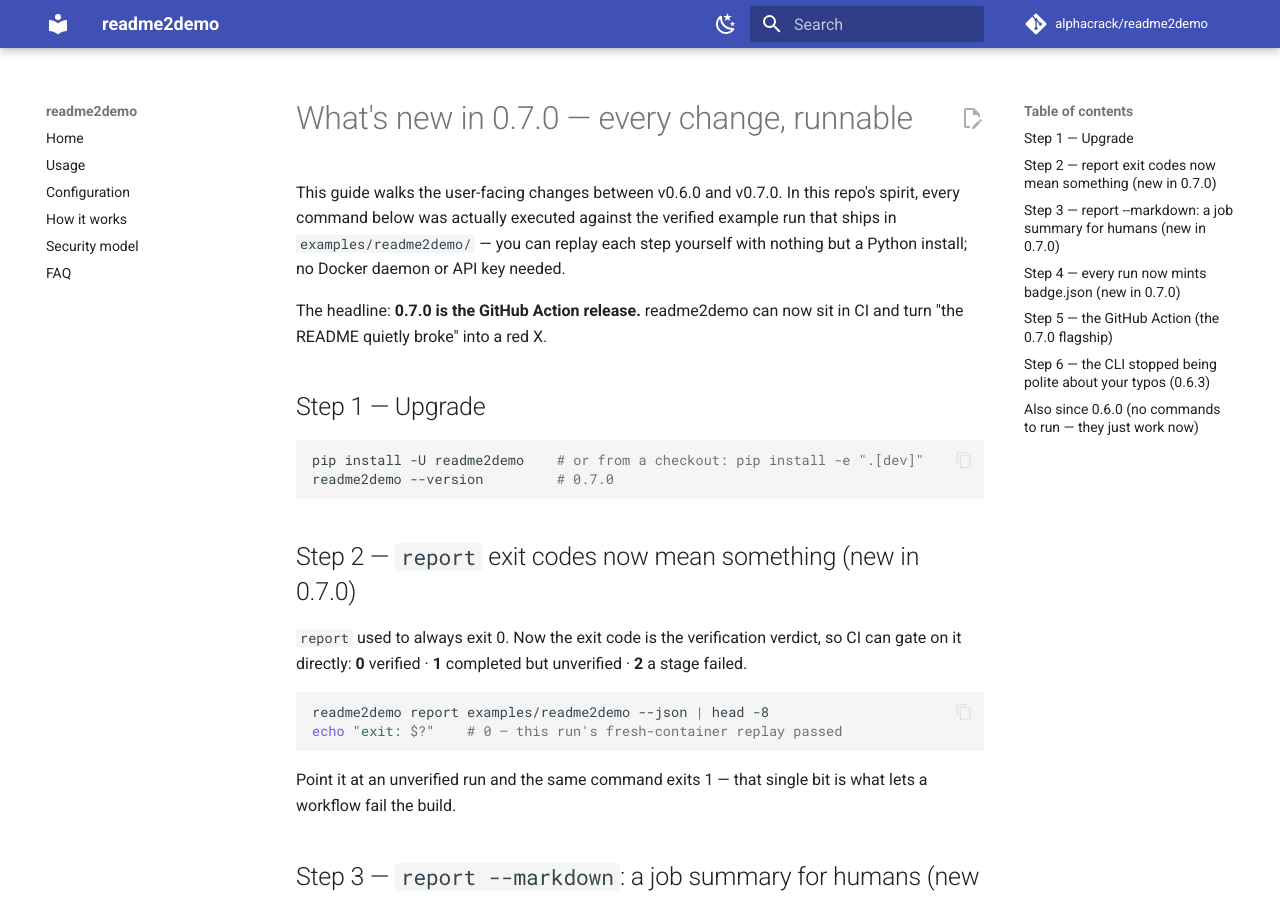
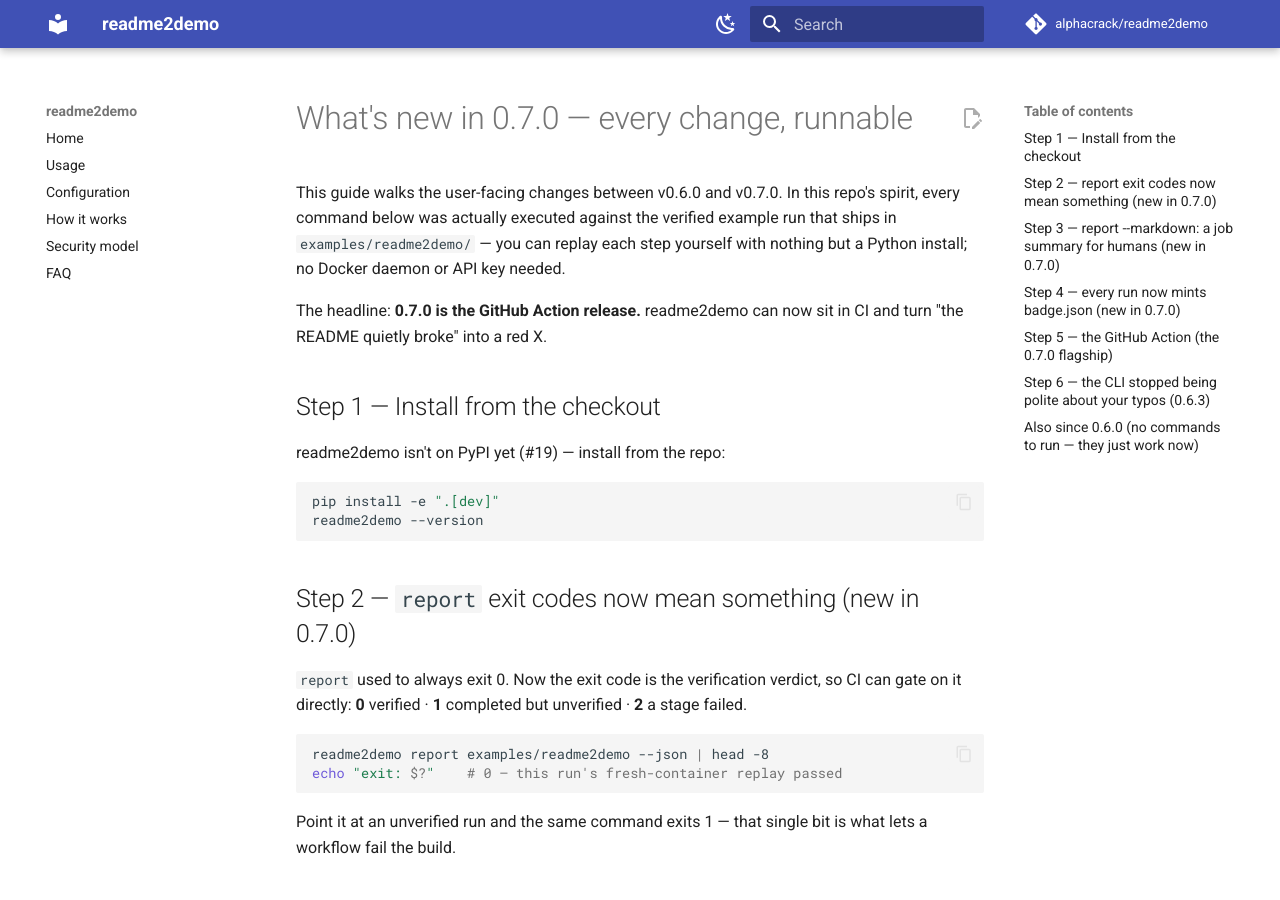
Before and after one commit to alphacrack/readme2demo, an MkDocs documentation site: the page built from docs/whats-new-0.7.0.md, in a window 1280 px wide and 900 px high. Built offline with MkDocs 1.6.1 and Material for MkDocs 9.7.7, drawn with Linux system fonts in a browser that asks for light colours; comment, search, counter and statistics services are not loaded.

Commit message:
docs: whats-new step 1 installs from the checkout (not on PyPI yet, #19)
Guide mode executes every step verbatim in the sandbox; 'pip install -U
readme2demo' would fail there (or fetch a name-squatted package).

Co-Authored-By: Claude Fable 5 <noreply@anthropic.com>

````diff
--- a/docs/whats-new-0.7.0.md
+++ b/docs/whats-new-0.7.0.md
@@ -14,11 +14,13 @@ yourself with nothing but a Python install; no Docker daemon or API key needed.
 The headline: **0.7.0 is the GitHub Action release.** readme2demo can now sit
 in CI and turn "the README quietly broke" into a red X.
 
-## Step 1 — Upgrade
+## Step 1 — Install from the checkout
+
+readme2demo isn't on PyPI yet (#19) — install from the repo:
 
 ```bash
-pip install -U readme2demo    # or from a checkout: pip install -e ".[dev]"
-readme2demo --version         # 0.7.0
+pip install -e ".[dev]"
+readme2demo --version
 ```
 
 ## Step 2 — `report` exit codes now mean something (new in 0.7.0)
````
